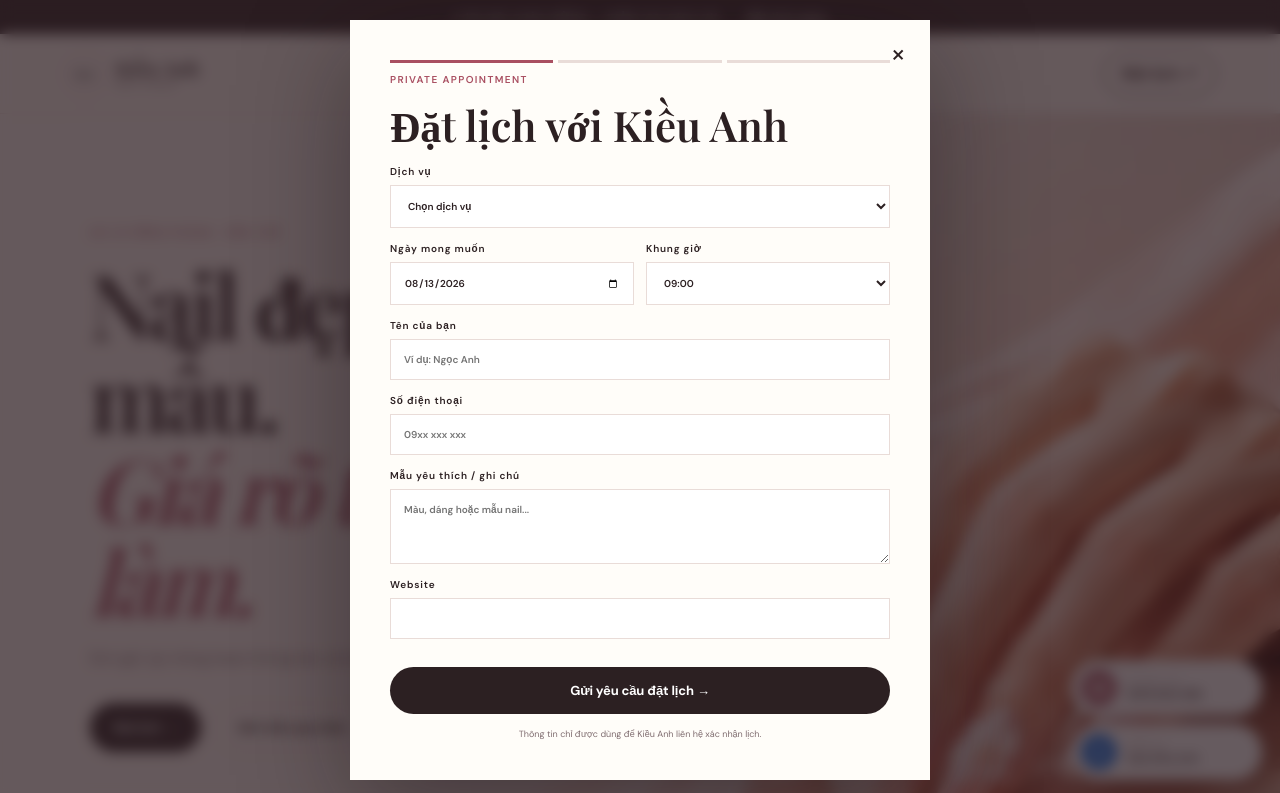
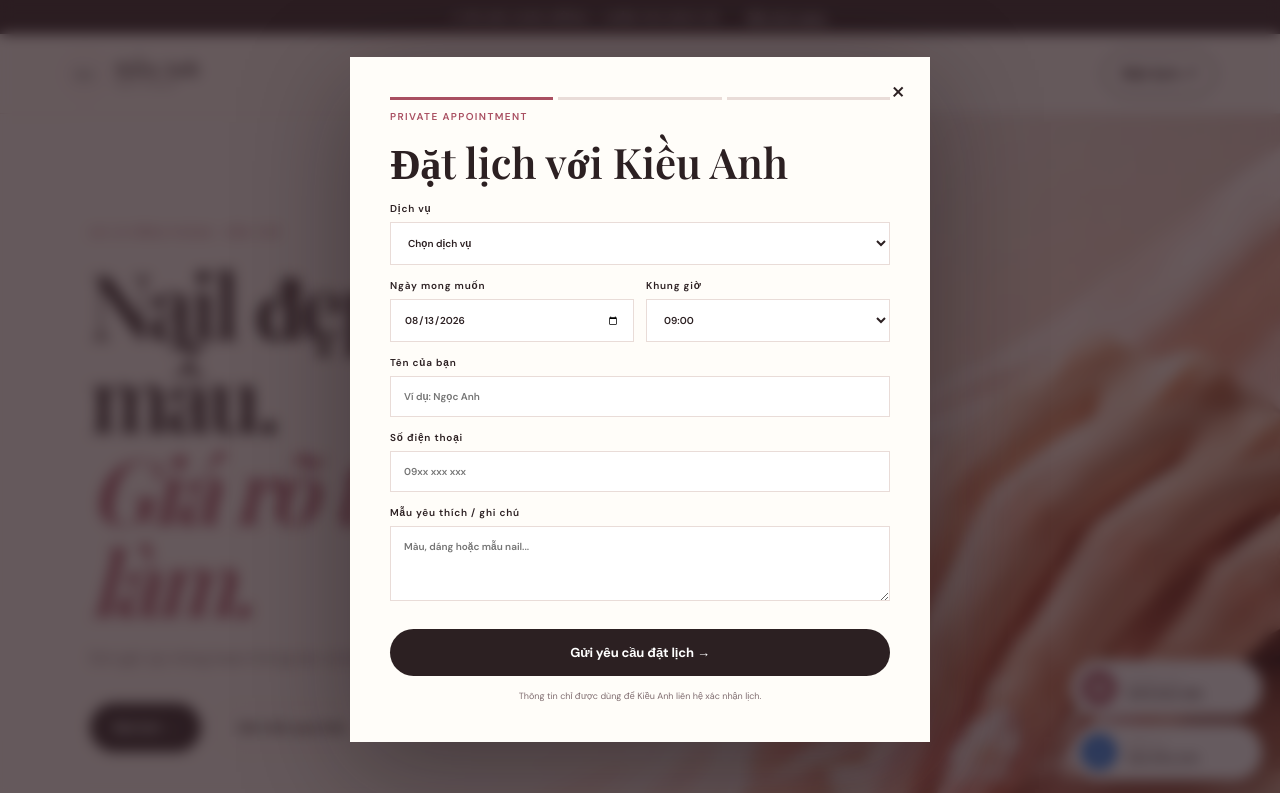
Before and after one commit to titoanst/kieuanhnails, a website: page index.html in a window 1280 px wide. Both pictures are taken after a click on the button "Đặt lịch →". Shown: the top 793 px of the page. Drawn offline with nearby package versions, Linux system fonts and the light colour scheme; a web font is replaced by a local one.

Commit message:
Update visual.css booking protection

```diff
--- a/visual.css
+++ b/visual.css
@@ -13,6 +13,7 @@
 .nail-look span{display:grid;gap:4px;max-width:74%;text-align:left}.nail-look span strong{font:600 20px "Playfair Display";letter-spacing:0}.nail-look span small{font-size:9px;line-height:1.45;letter-spacing:.02em}.nail-look span em{font-style:normal;font-size:7px;letter-spacing:.1em;color:#f3d8dd}.nail-look b{font-size:10px;letter-spacing:.03em}.nail-look.saved b{color:#fff}
 @media(max-width:600px){.client-path{padding:78px 18px}.path-grid{grid-template-columns:1fr}.path-grid article{padding:27px 22px}.path-grid h3{margin:15px 0 8px}.why-ka{grid-template-columns:1fr;padding:78px 18px;gap:28px}.why-list{grid-template-columns:1fr}.why-list>div{padding:22px}.nail-look span strong{font-size:17px}.nail-look span small{font-size:8px}.nail-look b{font-size:9px}}
 @media(max-width:600px){.price-group header{cursor:pointer;position:relative;padding-right:35px}.price-group header:after{content:"＋";position:absolute;right:0;top:50%;transform:translateY(-50%);font:400 21px "DM Sans"}.price-group.price-open header:after,.price-group.highlight header:after{content:"−"}.price-group:not(.price-open):not(.highlight) ul,.price-group:not(.price-open):not(.highlight) .mini-book{display:none}.price-group.highlight{display:block}.price-group{padding:21px}.price-group h3{font-size:22px}.price-menu{padding-top:76px}.price-intro .button{width:100%;margin-bottom:8px}}
+.website-field{position:absolute!important;left:-9999px!important;width:1px!important;height:1px!important;overflow:hidden!important}.booking-modal button:disabled{opacity:.55;cursor:wait}.date-row:empty:before{content:"Đang tải ngày phù hợp…";grid-column:1/-1;color:var(--muted);font-size:11px}
 .service-visual{background-image:url('/nail-collection.webp')}.nail-look{background-size:cover;background-repeat:no-repeat;background-position:center}.nail-look.look-a{background-image:url('/gallery-french.webp');background-position:center 58%}.nail-look.look-b{background-image:url('/gallery-pearl.webp');background-position:center 55%}.nail-look.look-c{background-image:url('/gallery-cat-eye.webp');background-position:center 52%}.nail-look.look-d{background-image:url('/gallery-floral.webp');background-position:center 48%}
 html{-webkit-text-size-adjust:100%;text-size-adjust:100%}.booking-modal{border:0}.modal-close:focus-visible{outline:2px solid var(--rose);outline-offset:2px}
 .local-section{padding:120px 6vw;background:var(--ink);color:#fff}.local-card{max-width:1120px;margin:auto;padding:7vw;border:1px solid #ffffff24;background:linear-gradient(130deg,#38272a,#24191c)}.local-card h2{font-size:clamp(44px,6vw,76px)}.local-card>p:not(.eyebrow){max-width:640px;color:#cbbabd;line-height:1.75}.local-details{display:grid;grid-template-columns:1.4fr 1fr;gap:12px;margin-top:45px}.local-details a{display:grid;padding:22px;background:#ffffff0b;border:1px solid #ffffff18;transition:.25s}.local-details a:hover{background:#ffffff12;transform:translateY(-3px)}.local-details small{font-size:8px;letter-spacing:.17em;color:#dca1aa}.local-details b{font:600 18px "Playfair Display";margin:8px 0}.local-details span{font-size:10px;color:#cbbabd}.faq{padding:120px 6vw}.faq-list{max-width:850px;margin:auto;border-top:1px solid var(--line)}.faq details{border-bottom:1px solid var(--line);padding:0 4px}.faq summary{list-style:none;display:flex;justify-content:space-between;align-items:center;padding:24px 0;font:600 19px "Playfair Display";cursor:pointer}.faq summary::-webkit-details-marker{display:none}.faq summary span{font:400 20px "DM Sans";color:var(--rose);transition:.25s}.faq details[open] summary span{transform:rotate(45deg)}.faq details p{margin:0 45px 24px 0;color:var(--muted);line-height:1.7;font-size:13px}
```
